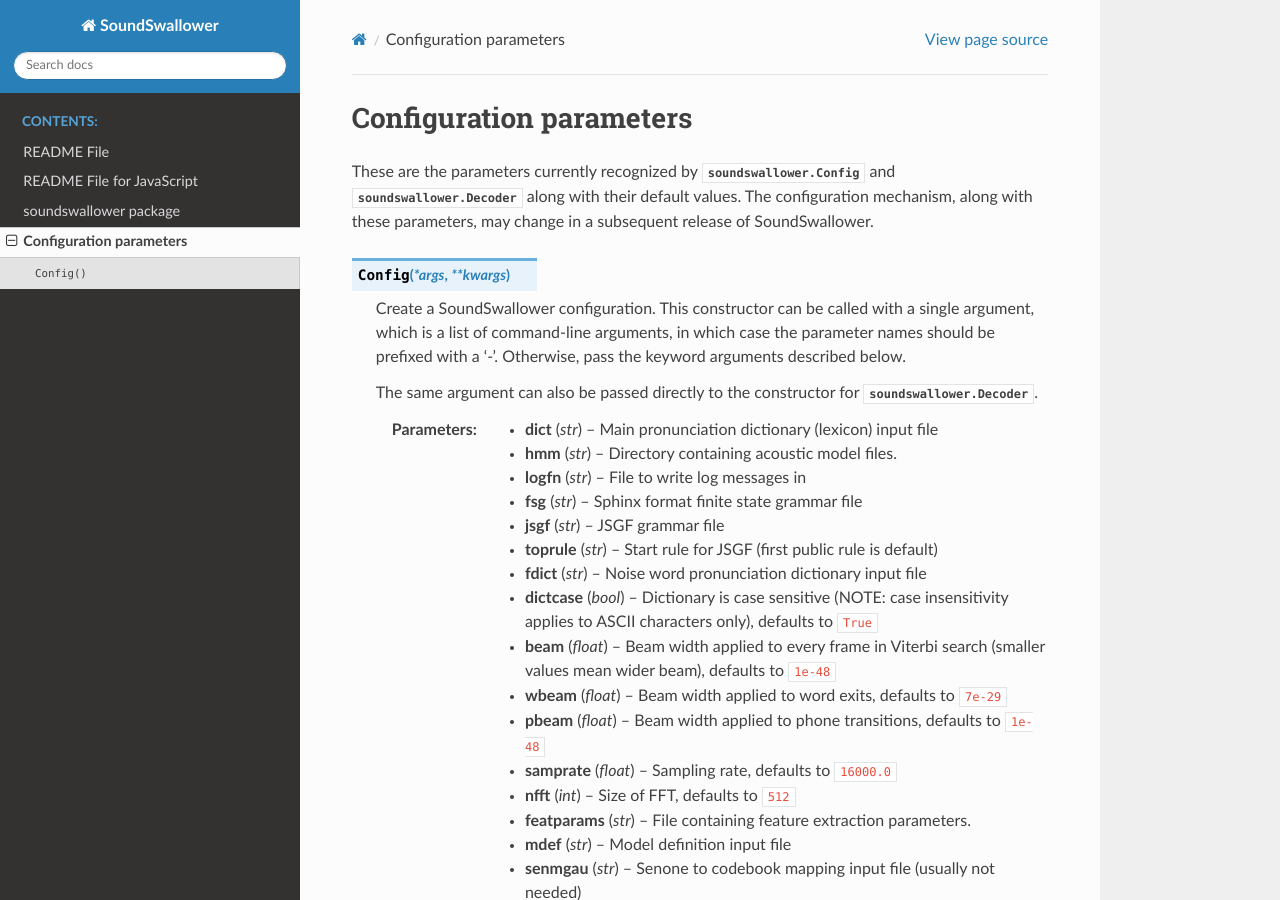
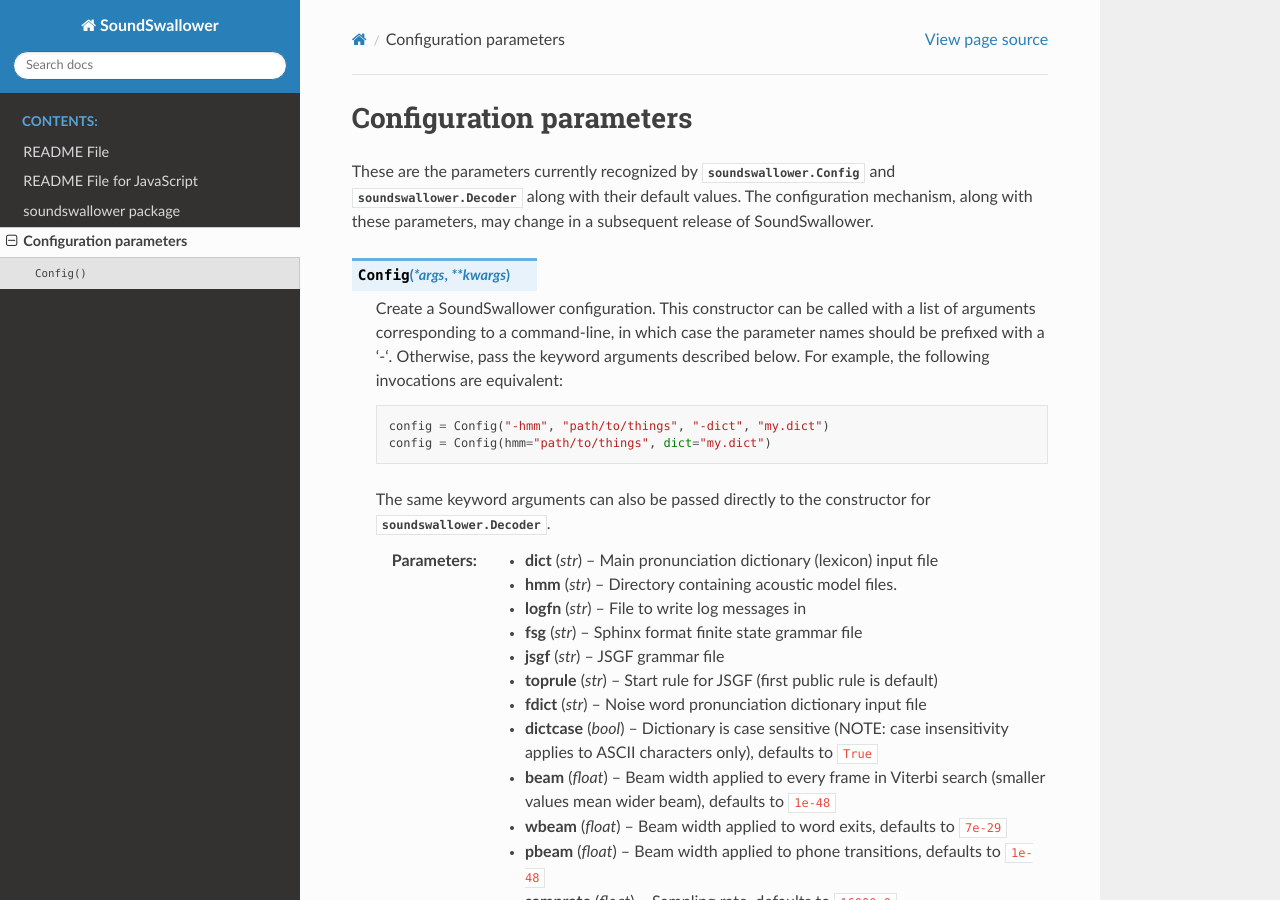
Before and after one commit to ReadAlongs/SoundSwallower, a Sphinx documentation site: the page built from docs/source/config_params.rst, in a window 1280 px wide and 900 px high. Built offline with Sphinx 7.4.7 and the Read the Docs theme 2.0.0, drawn with Linux system fonts in a browser that asks for light colours.

Commit message:
document (almost) all the things, ready to release

```diff
--- a/docs/source/config_params.rst
+++ b/docs/source/config_params.rst
@@ -9,12 +9,16 @@
 .. method:: Config(*args, **kwargs)
 
    Create a SoundSwallower configuration.  This constructor can be
-   called with a single argument, which is a list of command-line
-   arguments, in which case the parameter names should be prefixed
-   with a '-'.  Otherwise, pass the keyword arguments described below.
+   called with a list of arguments corresponding to a command-line, in
+   which case the parameter names should be prefixed with a '-'.
+   Otherwise, pass the keyword arguments described below.  For
+   example, the following invocations are equivalent::
 
-   The same argument can also be passed directly to the constructor
-   for `soundswallower.Decoder`.
+        config = Config("-hmm", "path/to/things", "-dict", "my.dict")
+        config = Config(hmm="path/to/things", dict="my.dict")
+
+   The same keyword arguments can also be passed directly to the
+   constructor for `soundswallower.Decoder`.
 
    :keyword str dict: Main pronunciation dictionary (lexicon) input file
    :keyword str hmm: Directory containing acoustic model files.
--- a/docs/source/soundswallower.rst
+++ b/docs/source/soundswallower.rst
@@ -24,9 +24,7 @@
    :undoc-members:
 
 .. autoclass:: soundswallower.Segment
-   :members:
-   :undoc-members:
+   :no-members:
 
 .. autoclass:: soundswallower.Hypothesis
-   :members:
-   :undoc-members:
+   :no-members:
```
Also changed, not shown: docs/gen_config.py (+9 -6 lines), 2 other files.
